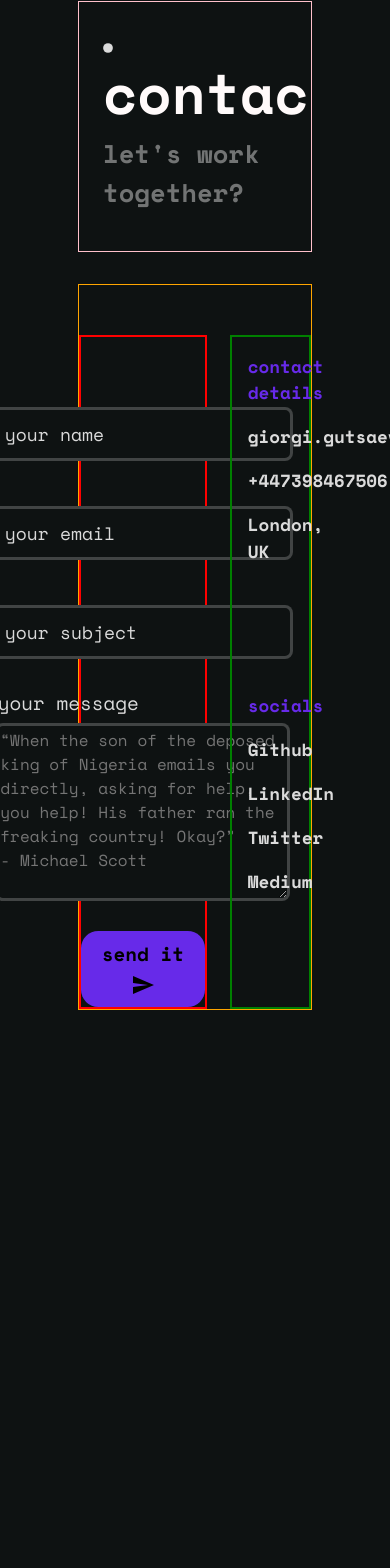
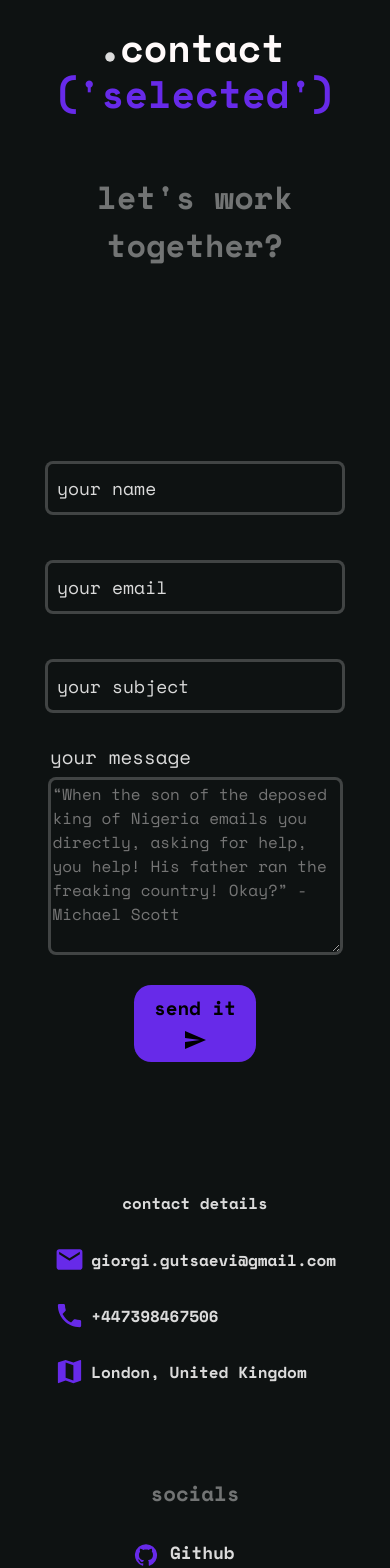
Before and after one commit to giorgigutsaevi/personal-portfolio, a React (Create React App) app: page /contact in a window 390 px wide. Shown: the part 367-1935 px from the top of the page. Before the commit the page ends 1387 px from the top, so only its background shows below. Built offline with nearby package versions, Linux system fonts and the light colour scheme.

Commit message:
made contact page almost 100% responsive, need some work on smaller < 400px devices

```diff
--- a/package.json
+++ b/package.json
@@ -6,6 +6,10 @@
     "@emailjs/browser": "^3.6.2",
     "@emotion/react": "^11.9.0",
     "@emotion/styled": "^11.8.1",
+    "@fortawesome/fontawesome-svg-core": "^6.1.1",
+    "@fortawesome/free-regular-svg-icons": "^6.1.1",
+    "@fortawesome/free-solid-svg-icons": "^6.1.1",
+    "@fortawesome/react-fontawesome": "^0.1.18",
     "@mui/icons-material": "^5.6.0",
     "@mui/material": "^5.6.0",
     "@testing-library/jest-dom": "^5.16.4",
@@ -21,6 +25,7 @@
     "react": "^18.0.0",
     "react-bootstrap": "^2.2.3",
     "react-dom": "^18.0.0",
+    "react-icons": "^4.3.1",
     "react-intersection-observer": "^8.34.0",
     "react-router-dom": "^6.3.0",
     "react-scripts": "5.0.0",
--- a/src/components/Contact/Contact.jsx
+++ b/src/components/Contact/Contact.jsx
@@ -17,12 +17,12 @@ const Contact = () => {
     const contactIntroduction = gsap.from(".contact-introduction", {
       opacity: 0,
       duration: 2.5,
-      x: -300,
+      y: -300,
     });
 
     const formAnimation = gsap.from(".contactForm__container ", {
       duration: 2.2,
-      y: 300,
+      x: -300,
     });
 
     const informationBoxAnimation = gsap.from(".contactForm__infobox", {
--- a/src/components/Contact/contact-components/ContactForm/ContactForm.css
+++ b/src/components/Contact/contact-components/ContactForm/ContactForm.css
@@ -1,6 +1,5 @@
 .contactForm {
-	width: 60%;
-	border: 1px solid orange;
+	width: 50%;
 	margin-top: 2em;
 	display: flex;
 	justify-content: space-between;
@@ -9,8 +8,7 @@
 
 .contactForm__container {
 	margin-top: 50px;
-	width: 55%;
-	border: 2px solid red;
+	width: 60%;
 	display: flex;
 	flex-direction: column;
 	align-items: center;
@@ -36,8 +34,8 @@
 		color 0.3s ease;
 }
 
-.name__field input:valid + .name__placeholder,
-.name__field input:focus + .name__placeholder{
+.name__field input:valid+.name__placeholder,
+.name__field input:focus+.name__placeholder {
 	top: 5px;
 	font-size: 16px;
 	color: #672ae9;
@@ -56,10 +54,9 @@
 	outline: none;
 	font-size: 16px;
 	min-width: 300px;
-	background-color: #0e1212 ;
+	background-color: #0e1212;
 	color: #dbdbdb;
 	caret-color: #672ae9;
-
 }
 
 .email__field {
@@ -82,8 +79,8 @@
 		color 0.3s ease;
 }
 
-.email__field input:valid + .email__placeholder,
-.email__field input:focus + .email__placeholder{
+.email__field input:valid+.email__placeholder,
+.email__field input:focus+.email__placeholder {
 	top: 5px;
 	font-size: 16px;
 	color: #672ae9;
@@ -102,10 +99,9 @@
 	outline: none;
 	font-size: 16px;
 	min-width: 300px;
-	background-color: #0e1212 ;
+	background-color: #0e1212;
 	color: #dbdbdb;
 	caret-color: #672ae9;
-
 }
 
 .subject__field {
@@ -128,8 +124,8 @@
 		color 0.3s ease;
 }
 
-.subject__field input:valid + .subject__placeholder,
-.subject__field input:focus + .subject__placeholder{
+.subject__field input:valid+.subject__placeholder,
+.subject__field input:focus+.subject__placeholder {
 	top: 5px;
 	font-size: 16px;
 	color: #672ae9;
@@ -148,13 +144,13 @@
 	outline: none;
 	font-size: 16px;
 	min-width: 300px;
-	background-color: #0e1212 ;
+	background-color: #0e1212;
 	color: #dbdbdb;
 	caret-color: #672ae9;
 
 }
 
-.message__field{
+.message__field {
 	background-color: #0e1212;
 	border-radius: 0.5em;
 	border: 3px solid #72747482;
@@ -162,7 +158,7 @@
 	color: #dbdbdb;
 }
 
-.message__label{
+.message__label {
 	color: #dbdbdb;
 	margin-top: 20px;
 	min-width: 300px;
@@ -171,9 +167,11 @@
 }
 
 .contactForm__infobox {
-	border: 2px solid green;
 	margin-top: 50px;
-	width: 35%;
+	width: 40%;
+	display: flex;
+	flex-direction: column;
+	align-items: center;
 }
 
 textarea:focus, input:focus {
@@ -182,8 +180,7 @@ textarea:focus, input:focus {
 
 /* form button styles */
 
-
-.contactForm__button{
+.contactForm__button {
 	margin-top: 30px;
 	border-radius: 0.9em;
 	border: none;
@@ -192,6 +189,8 @@ textarea:focus, input:focus {
 	transition: all 0.6s ease-out;
 	font-size: 1.2em;
 	font-weight: 700;
+	width: 39%;
+	align-self: center;
 }
 
 .contactForm__button:hover {
@@ -201,11 +200,18 @@ textarea:focus, input:focus {
 /* contact box styles */
 .contactForm__infobox--details {
 	padding: 1em;
+	margin-top: 50px;
+	display: flex;
+	flex-direction: column;
+}
+
+.smalltag__container{
+	text-align: center;
 }
 
 .contactForm__infobox--details small {
-	color: #672ae9;
-	font-size: 1.1em;
+	color: #727474;
+	font-size: 1.2em;
 	font-weight: 700;
 
 }
@@ -218,19 +224,263 @@ textarea:focus, input:focus {
 }
 
 .contactForm__infobox--socials {
-	margin-top: 5em;
+	margin-top: 3em;
 	padding: 1em;
+	display: flex;
+	flex-direction: column;
+	align-items: center;
 }
 
 .contactForm__infobox--socials small {
-	color: #672ae9;
-	font-size: 1.1em;
+	color: #727474;
+	font-size: 1.3em;
 	font-weight: 700;
 }
 
-.contactForm__infobox--socials p {
+
+.location-container img {
+	width: 35px;
+}
+
+.location-container p {
+	margin-left: 0.4em;
+	font-size: 1rem;
+}
+
+.location-container {
+	display: flex;
+	align-items: center;
+}
+
+.phone-container img {
+	width: 35px;
+}
+
+.phone-container p {
+	margin-left: 0.4em;
+	font-size: 1rem;
+}
+
+.phone-container {
+	display: flex;
+	align-items: center;
+}
+
+.email-container img {
+	width: 37px;
+}
+
+.email-container p {
+	margin-left: 0.4em;
+	font-size: 1rem;
+}
+
+.email-container p:hover{
+	transition: all 0.6s ease;
+	color: #ED4B00;
+	cursor:pointer;
+  animation-name: bounce;
+  -moz-animation-name: bounce;
+	animation-duration: 1s;
+  -webkit-animation-fill-mode: both;
+  animation-fill-mode: both;
+  -webkit-animation-timing-function: ease-in-out;
+  animation-timing-function: ease-in-out;
+  animation-iteration-count: infinite;
+  -webkit-animation-iteration-count: infinite;
+}
+
+.email__link{
+	text-decoration: none;
+}
+
+.email-container {
+	display: flex;
+	align-items: center;
+}
+
+
+
+.socials__icon{
+	color: #672ae9;
+	margin-right: 12px;
+	font-size: 1.8rem;
+}
+
+.socials__wrapper{
+	padding: 30px;
+	width: 100%;
+}
+
+.socials__link{
+	transition: all 0.5s ease-in-out;
 	margin-top: 1em;
 	color: #dbdbdb;
 	font-size: 1.1em;
 	font-weight: 700;
+	text-decoration: none;
 }
+
+.socials__link:hover{
+	color: #ED4B00;
+	cursor: pointer;
+}
+
+
+@keyframes bounce {
+	0%, 100%, 20%, 50%, 80% {
+		-webkit-transform: translateY(0);
+		-ms-transform:     translateY(0);
+		transform:         translateY(0)
+	}
+	40% {
+		-webkit-transform: translateY(-7px);
+		-ms-transform:     translateY(-7px);
+		transform:         translateY(-7px)
+	}
+	60% {
+		-webkit-transform: translateY(-7px);
+		-ms-transform:     translateY(-7px);
+		transform:         translateY(-7px)
+	}
+}
+
+@media only screen and (min-width: 1650px) and (max-width: 1900px) {
+	.contactForm {
+		width: 50%;
+	}
+}
+
+@media only screen and (min-width: 1184px) and (max-width: 1650px) {
+	.contactForm {
+		width: 60%;
+	}
+}
+
+@media only screen and (min-width: 915px) and (max-width: 1184px) {
+	.contactForm {
+		width: 60%;
+		display: flex;
+		flex-direction: column;
+		align-items: center;
+	}
+
+	.contactForm__container {
+		width: 70%;
+	}
+	.contactForm__infobox {
+		width: 70%;
+	}
+
+	.contactForm__button {
+		width: 50%;
+	}
+
+
+}
+
+@media only screen and (min-width: 667px) and (max-width: 915px) {
+	.contactForm {
+		width: 90%;
+		display: flex;
+		flex-direction: column;
+		align-items: center;
+	}
+
+	.contactForm__container {
+		display: flex;
+		width: 70%;
+	}
+
+
+	.contactForm__infobox {
+		display: flex;
+		flex-direction: column;
+		justify-content: center;
+		width: auto;
+		align-items: center;
+		align-content: center;
+	}
+
+	.contactForm__infobox--details {
+		font-size: 0.9rem;
+		display: flex;
+		flex-direction: column;
+	}
+
+	.contactForm__infobox--details small {
+		text-align: center;
+	}
+}
+
+@media only screen and (min-width: 375px) and (max-width: 667px) {
+
+	.contactForm {
+		width: 90%;
+		display: flex;
+		flex-direction: column;
+		align-items: center;
+	}
+
+	.contactForm__container {
+		display: flex;
+		width: 70%;
+	}
+
+	.contactForm__infobox {
+		display: flex;
+		flex-direction: column;
+		justify-content: center;
+		width: auto;
+		align-items: center;
+		align-content: center;
+	}
+
+	.contactForm__infobox--details {
+		font-size: 0.9rem;
+		display: flex;
+		flex-direction: column;
+	}
+
+	.contactForm__infobox--details small {
+		text-align: center;
+	}
+
+	.contactForm__button {
+		width: 50%;
+	}
+
+
+}
+
+@media screen and (max-width: 375px) {
+	.contactForm {
+		width: 90%;
+		display: flex;
+		flex-direction: column;
+	}
+
+	.contactForm__container {
+		width: auto;
+	}
+
+	.contactForm__infobox {
+		display: flex;
+		flex-direction: column;
+		justify-content: center;
+		width: auto;
+		align-items: center;
+		align-content: center;
+	}
+
+	.contactForm__infobox--details {
+		font-size: 0.9rem;
+		display: flex;
+		flex-direction: column;
+	}
+
+	.contactForm__infobox--details small {
+		text-align: center;
+
+	}
+}
--- a/src/components/Contact/contact-components/ContactForm/ContactForm.jsx
+++ b/src/components/Contact/contact-components/ContactForm/ContactForm.jsx
@@ -1,14 +1,27 @@
 import "./ContactForm.css";
-import SendIcon from '@mui/icons-material/Send';
+import SendIcon from "@mui/icons-material/Send";
+import LocalPhoneIcon from "@mui/icons-material/LocalPhone";
+import EmailIcon from "@mui/icons-material/Email";
+import MapIcon from "@mui/icons-material/Map";
+import GitHubIcon from "@mui/icons-material/GitHub";
+import LinkedInIcon from "@mui/icons-material/LinkedIn";
+import TwitterIcon from "@mui/icons-material/Twitter";
+import { BsMedium } from "react-icons/bs";
+
+import { Link } from "react-router-dom";
 import { useEffect, useState, useRef } from "react";
 
 const ContactForm = () => {
+  const handleEmailClick = () => {
+    window.open(
+      "mailto:giorgi.gutsaev@gmail.com?subject=Subject&body=Body%20goes%20here"
+    );
+  };
 
   return (
     <div className="contactForm">
       <form className="contactForm__container">
-
-        <label className='name__field contactForm__label' htmlFor="name">
+        <label className="name__field contactForm__label" htmlFor="name">
           <input
             type="text"
             id="name"
@@ -18,7 +31,7 @@ const ContactForm = () => {
           <span className="name__placeholder">your name</span>
         </label>
 
-        <label className='email__field contactForm__label' htmlFor="email">
+        <label className="email__field contactForm__label" htmlFor="email">
           <input
             type="email"
             id="email"
@@ -28,7 +41,7 @@ const ContactForm = () => {
           <span className="email__placeholder">your email</span>
         </label>
 
-				<label className='subject__field contactForm__label' htmlFor="subject">
+        <label className="subject__field contactForm__label" htmlFor="subject">
           <input
             type="text"
             id="subject"
@@ -38,30 +51,90 @@ const ContactForm = () => {
           <span className="subject__placeholder">your subject</span>
         </label>
 
-				<label htmlFor="message" className="message__label">your message</label>
+        <label htmlFor="message" className="message__label">
+          your message
+        </label>
         <textarea
           className="message__field"
           id="message"
           cols="27"
           rows="7"
-					placeholder="“When the son of the deposed king of Nigeria emails you directly, asking for help, you help! His father ran the freaking country! Okay?”       - Michael Scott"
-					>
-				</textarea>
-        <button className="contactForm__button">send it <SendIcon/></button>
+          placeholder="“When the son of the deposed king of Nigeria emails you directly, asking for help, you help! His father ran the freaking country! Okay?” - Michael Scott"
+        ></textarea>
+        <button className="contactForm__button">
+          send it <SendIcon />
+        </button>
       </form>
       <div className="contactForm__infobox">
         <div className="contactForm__infobox--details">
-          <small>contact details</small>
+          <div className="smalltag__container">
+            <p className="infobox__small">contact details</p>
+          </div>
+          <div className="email-container">
+            <EmailIcon sx={{ fontSize: 31, color: "#672ae9" }} />
+            <Link to="#" onClick={handleEmailClick} className="email__link">
               <p>giorgi.gutsaevi@gmail.com</p>
+            </Link>
+          </div>
+
+          <div className="phone-container">
+            <LocalPhoneIcon sx={{ fontSize: 31, color: "#672ae9" }} />
             <p>+447398467506</p>
-					<p>London, UK</p>
+          </div>
+
+          <div className="location-container">
+            <MapIcon sx={{ fontSize: 31, color: "#672ae9" }} />
+            <p>London, United Kingdom</p>
+          </div>
         </div>
         <div className="contactForm__infobox--socials">
-          <small>socials</small>
-          <p>Github</p>
-          <p>LinkedIn</p>
-          <p>Twitter</p>
-          <p>Medium</p>
+          <div>
+            <small className="contactForm__infobox--heading">socials</small>
+          </div>
+          <div className="socials__wrapper">
+            <GitHubIcon className="socials__icon" />
+            <a
+              className="socials__link"
+              target="_blank"
+              rel="noopener noreferrer"
+              href="https://github.com/giorgigutsaevi"
+            >
+              Github
+            </a>
+          </div>
+          <div className="socials__wrapper">
+            <LinkedInIcon className="socials__icon" />
+            <a
+              className="socials__link"
+              target="_blank"
+              rel="noopener noreferrer"
+              href="https://www.linkedin.com/in/giorgigutsaev/"
+            >
+              LinkedIn
+            </a>
+          </div>
+          <div className="socials__wrapper">
+            <TwitterIcon className="socials__icon" />
+            <a
+              className="socials__link"
+              target="_blank"
+              rel="noopener noreferrer"
+              href="https://twitter.com/mapleagedcheese"
+            >
+              Twitter
+            </a>
+          </div>
+          <div className="socials__wrapper">
+            <BsMedium className="socials__icon" />
+            <a
+              className="socials__link"
+              target="_blank"
+              rel="noopener noreferrer"
+              href="https://medium.com/@giorgi.gutsaev"
+            >
+              Medium
+            </a>
+          </div>
         </div>
       </div>
     </div>
--- a/src/components/Contact/contact-components/ContactIntroduction/ContactIntroduction.css
+++ b/src/components/Contact/contact-components/ContactIntroduction/ContactIntroduction.css
@@ -1,12 +1,11 @@
 .contact-introduction {
 	overflow: hidden !important;
 	margin-top: 300px;
-	width: 60%;
+	width: 50%;
 	padding: 1.5rem;
 	display: flex;
 	flex-direction: column;
 	justify-content: center;
-	border: 1px solid pink;
 }
 
 
@@ -49,32 +48,151 @@
 	font-weight: 700;
 }
 
-.contact__work{
+.contact__work {
 	color: #727474;
 	font-size: 1.6em;
 	font-weight: 700;
 }
 
+@media only screen and (min-width: 1650px) and (max-width: 1900px) {
+	.contact-introduction {
+	}
+}
+
+@media only screen and (min-width: 1184px) and (max-width: 1650px) {
+	.contact-introduction {
+		width: 60%;
+	}
+
+	.contact-introduction__title {
+		font-size: 4rem;
+		margin-left: 5px;
+	}
+
+	.contact-introduction__selected {
+		font-size: 4rem;
+	}
+}
 
 
+@media only screen and (min-width: 1184px) and (max-width: 1419px){
+	.contact-introduction__title {
+		font-size: 2.7rem;
+		margin-left: 5px;
+	}
+	.contact-introduction__selected {
+		font-size: 2.7rem;
+	}
+}
+
 @media only screen and (min-width: 915px) and (max-width: 1184px) {
-
+	.contact-introduction {
+		width: 60%;
+	}
+	.contact-introduction__title {
+		font-size: 2.5rem;
+		margin-left: 5px;
+	}
+	.contact-introduction__selected {
+		font-size: 2.5rem;
+	}
 
 }
 
+@media only screen and (min-width: 915px) and (max-width: 1024px){
+	.contact-introduction {
+		text-align: center;
+	}
+}
+
 @media only screen and (min-width: 667px) and (max-width: 915px) {
+	.contact-introduction {
+		width: 90%;
+	}
 
+	.contact-introduction__heading{
+		text-align: center;
+	}
 
+	.contact-introduction__title {
+		font-size: 3rem;
+		margin-left: 5px;
+	}
+
+	.contact-introduction__selected {
+		font-size: 3rem;
+		display: block;
+		margin: auto;
+		width: auto;
+		word-wrap: break-word;
+	}
+
+	.contact__work {
+		white-space: initial;
+		font-size: 2.4rem;
+		margin-top: 15px;
+		text-align: center;
+	}
 
 }
 
 @media only screen and (min-width: 375px) and (max-width: 667px) {
+	.contact-introduction {
+		width: 90%;
+	}
 
+	.contact-introduction__heading{
+		text-align: center;
+	}
 
+	.contact-introduction__title {
+		font-size: 2.4rem;
+		margin-left: 5px;
+	}
 
+	.contact-introduction__selected {
+		font-size: 2.4rem;
+		display: block;
+		margin: auto;
+		width: auto;
+		word-wrap: break-word;
+	}
 
+	.contact__work {
+		white-space: initial;
+		font-size: 2rem;
+		margin-top: 15px;
+		text-align: center;
+	}
 }
 
 @media screen and (max-width: 375px) {
+	.contact-introduction {
+		width: 90%;
+	}
+
+	.contact-introduction__heading{
+		text-align: center;
+	}
+
+	.contact-introduction__title {
+		font-size: 2.2rem;
+		margin-left: 5px;
+	}
+
+	.contact-introduction__selected {
+		font-size: 2.2rem;
+		display: block;
+		margin: auto;
+		width: auto;
+		word-wrap: break-word;
+	}
+
+	.contact__work {
+		white-space: initial;
+		font-size: 2rem;
+		margin-top: 15px;
+		text-align: center;
+	}
 
 }
--- a/src/components/Header/Header.jsx
+++ b/src/components/Header/Header.jsx
@@ -62,11 +62,6 @@ const Header = () => {
     };
   }, [windowWidth]);
 
-
-  const handleMail = () => {
-    window.open('mailto:giorgi.gutsaev@gmail.com?subject=Subject&body=Body%20goes%20here')
-  }
-
   return (
     <nav className={scrolled ? "header scrolled" : "header"}>
       <div className="header__chosen--link">{selectedNav}</div>
@@ -91,8 +86,6 @@ const Header = () => {
           onClick={handleNavClick}
           className="header__link"
           to="/contact"
-          // onClick={handleMail}
-          // to='#'
         >
           .contact()
         </NavLink>
```
Also changed, not shown: 1 other file (tests, documents, lock files or other folders). Lines whose indentation alone changed are shown as unchanged.
